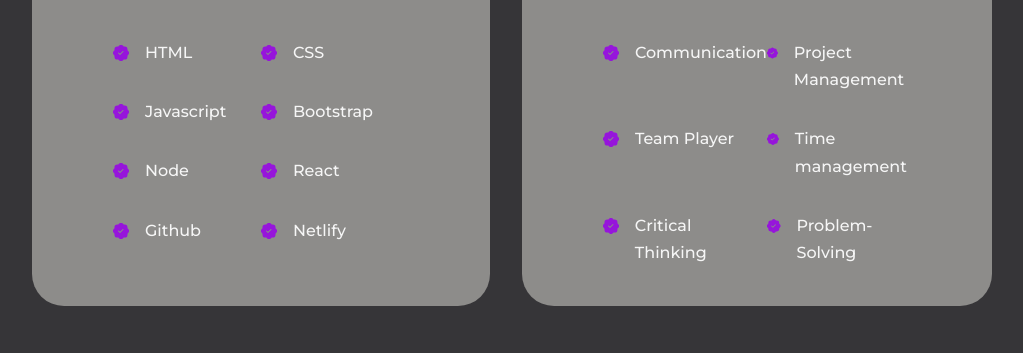
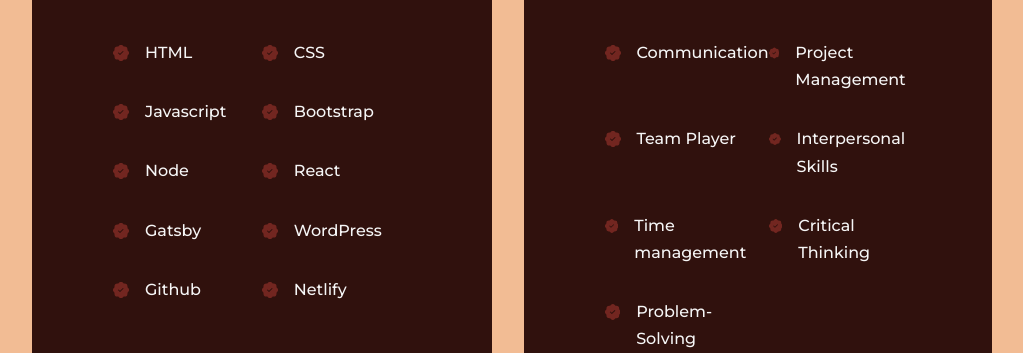
Before and after one commit to Jizzyjay/john-react-portfolio, a React (Create React App) app: page / in a window 1280 px wide. Shown: the part 1840-2193 px from the top of the page, without its empty margins (128-1151 px from the left). Built offline with nearby package versions, Linux system fonts and the light colour scheme.

Commit message:
color change

```diff
--- a/src/Components/Experience/experience.jsx
+++ b/src/Components/Experience/experience.jsx
@@ -38,6 +38,14 @@
                         </article>
                         <article className='experience_details'>
                             <BsPatchCheckFill className='experience_details-icon' />
+                            <div><h4>Gatsby</h4></div>
+                        </article>
+                        <article className='experience_details'>
+                            <BsPatchCheckFill className='experience_details-icon' />
+                            <div><h4>WordPress</h4></div>
+                        </article>
+                        <article className='experience_details'>
+                            <BsPatchCheckFill className='experience_details-icon' />
                             <div><h4>Github</h4></div>
                         </article>
                         <article className='experience_details'>
@@ -55,34 +63,32 @@
                             <BsPatchCheckFill className='experience_details-icon' />
                             <div><h4>Communication</h4></div>
                         </article>
-
                         <article className='experience_details'>
                             <BsPatchCheckFill className='experience_details-icon' />
                             <div><h4>Project Management</h4></div>
                         </article>
-
                         <article className='experience_details'>
                             <BsPatchCheckFill className='experience_details-icon' />
                             <div><h4>Team Player</h4></div>
                         </article>
-
+                        <article className='experience_details'>
+                            <BsPatchCheckFill className='experience_details-icon' />
+                            <div><h4>Interpersonal Skills</h4></div>
+                        </article>
                         <article className='experience_details'>
                             <BsPatchCheckFill className='experience_details-icon' />
                             <div><h4>Time management</h4></div>
                         </article>
-
                         <article className='experience_details'>
                             <BsPatchCheckFill className='experience_details-icon' />
                             <div><h4>Critical Thinking</h4></div>
                         </article>
-
                         <article className='experience_details'>
                             <BsPatchCheckFill className='experience_details-icon' />
                             <div><h4>Problem-Solving</h4></div>
                         </article>
                     </div>
                 </div>
-
             </div>
         </section>
     )
--- a/src/index.css
+++ b/src/index.css
@@ -11,10 +11,10 @@
 }
 
 :root {
-    --color-bg: #363538;
-    --color-bg-variant: #8d8c8a;
-    --color-primary: #9615db;
-    --color-primary-variant: rgba(150, 21, 219, 0.4);
+    --color-bg: #f2bc94;
+    --color-bg-variant: #30110d;
+    --color-primary: #722620;
+    --color-primary-variant: rgba(48, 17, 13, 0.4);
     --color-white: #f6f6f6;
     --color-light: rbga(255, 255, 255, 0.6);
 
```
